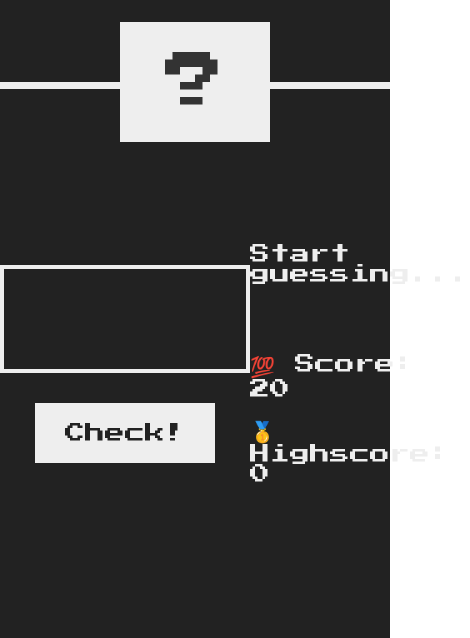
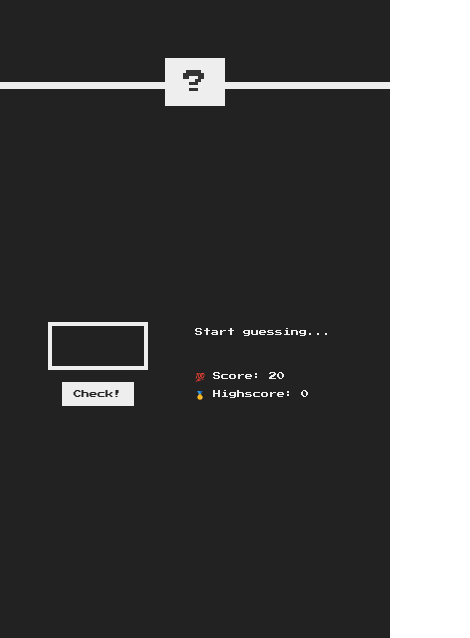
Before and after one commit to AvazbekOlimov/Guessmynum, a plain HTML site: page index.html in a window 390 px wide. Shown: the part 206-844 px from the top of the page, 470 px wide, since content can reach past the window. Drawn offline with Linux system fonts and the light colour scheme.

Commit message:
add Responsive

```diff
--- a/script.js
+++ b/script.js
@@ -22,9 +22,9 @@ function check() {
             color.style.background = 'green'
             const randomNumber = Math.floor(Math.random() * 20 + 1)
         }else if(randomNumber >= checkValue){
-            message.textContent = '⬆️ Higher'
+            message.textContent = '⬆️ Guess Higher Number'
         }else if(randomNumber <= checkValue){
-            message.textContent = '⬇️ Lower'
+            message.textContent = '⬇️ Guess Lower Number'
         }
         scoreEl--
         score.textContent = scoreEl
--- a/style.css
+++ b/style.css
@@ -7,8 +7,9 @@
 }
 
 html {
-  font-size: 62.5%;
+  /* font-size: 62.5%; */
   box-sizing: border-box;
+  font-size: 10px;
 }
 
 body {
@@ -121,3 +122,24 @@ h1 {
 .label-score {
   margin-bottom: 2rem;
 }
+
+@media (min-width: 768px) {
+    html{
+      font-size: 7px;
+    }
+}
+@media (min-width: 425px) {
+  html{
+    font-size: 5px;
+  }
+}
+@media (min-width: 375px) {
+  html{
+    font-size: 4px;
+  }
+}
+@media (min-width: 320px) {
+  html{
+    font-size: 4px;
+  }
+}
```
